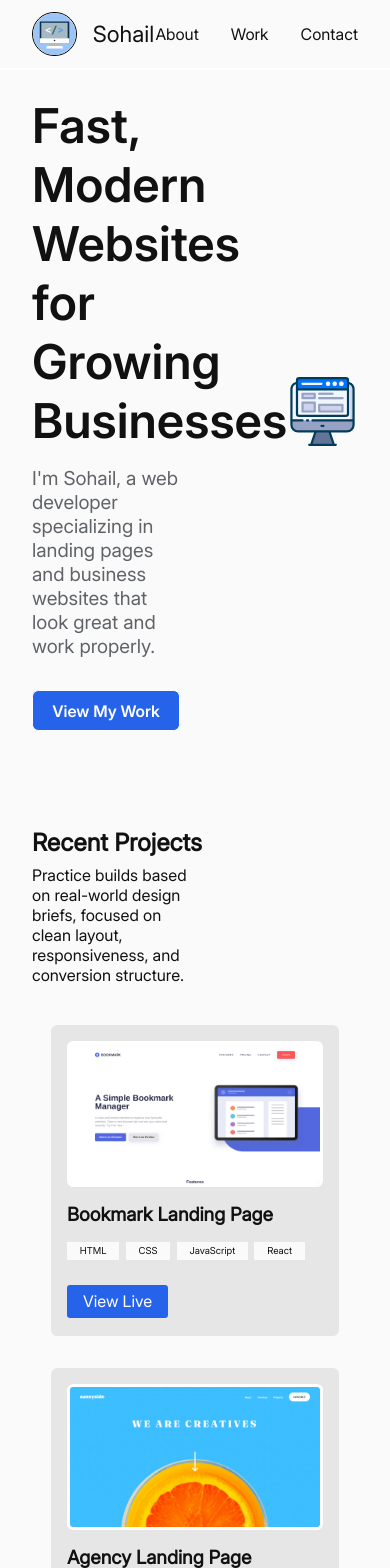
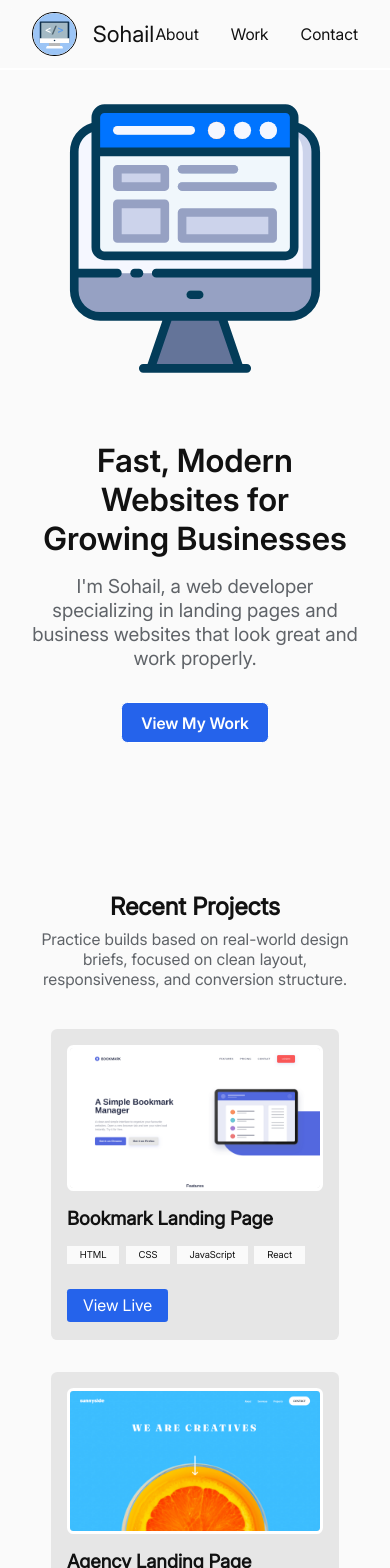
Before and after one commit to sohail-webdev/portfolio, a React (Vite) app: page / in a window 390 px wide. Shown: the top 1568 px of the page. Built offline with nearby package versions, Linux system fonts and the light colour scheme.

Commit message:
feat: add mobile breakpoint

```diff
--- a/src/index.css
+++ b/src/index.css
@@ -55,6 +55,11 @@ button {
   background: none;
   font: inherit;
 }
+img {
+  height: 100%;
+  width: 100%;
+  object-fit: contain;
+}
 
 /* Header */
 .header-wrapper {
@@ -96,7 +101,7 @@ button {
   cursor: pointer;
 }
 
-/* Hero */
+/* hero-illustration */
 .hero {
   height: 90vh;
   display: grid;
@@ -142,6 +147,7 @@ button {
 }
 .work > p {
   max-width: 50%;
+  color: #5f6368;
 }
 .recent-works-container {
   display: grid;
@@ -212,3 +218,55 @@ button {
 .footer-sub-heading-links-wrapper > p {
   display: block;
 }
+
+/* Mobile */
+@media (max-width: 768px) {
+  #root {
+    text-align: center;
+  }
+
+  /* Hero */
+  .hero {
+    display: flex;
+    flex-direction: column-reverse;
+    justify-content: space-around;
+    gap: 1rem;
+  }
+  .hero-illustration {
+    height: 40%;
+    margin: 1rem 0;
+  }
+  .hero-heading-sub-heading-cta {
+    align-items: center;
+  }
+  .hero-heading-sub-heading-cta h1 {
+    font-size: 2rem;
+  }
+  .hero-heading-sub-heading-cta p {
+    max-width: unset;
+  }
+
+  /* Work */
+  .work-wrapper {
+    margin: 4rem 0;
+  }
+  .work > p {
+    max-width: unset;
+  }
+  .project-card > h3 {
+    text-align: left;
+  }
+
+  /* Footer */
+  .footer-sub-heading-links-wrapper {
+    display: flex;
+    flex-direction: column;
+    gap: 2rem;
+  }
+  .footer p {
+    max-width: unset;
+  }
+  .footer-links {
+    text-align: left;
+  }
+}
```
